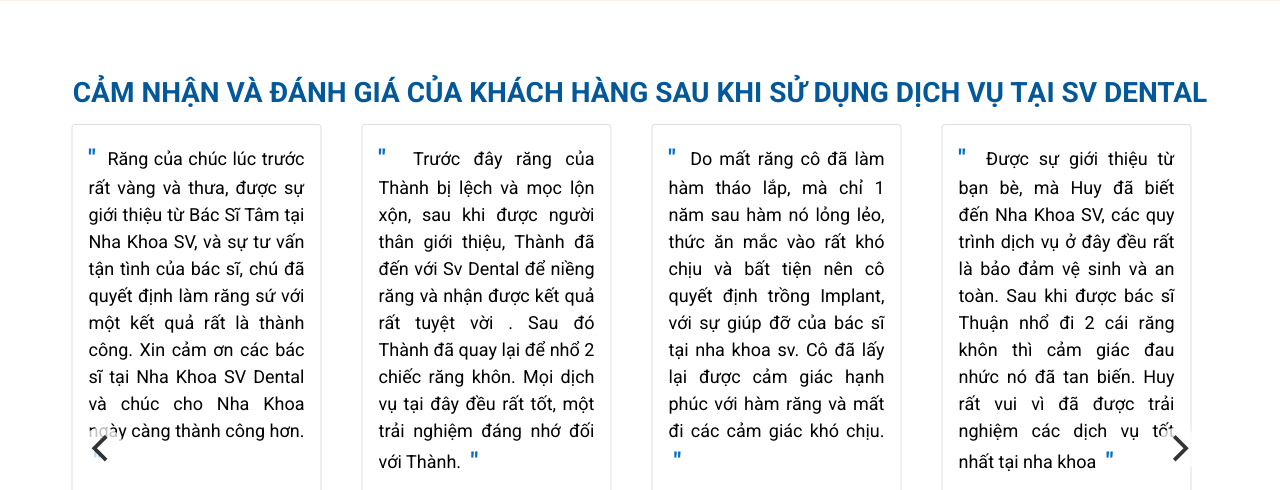
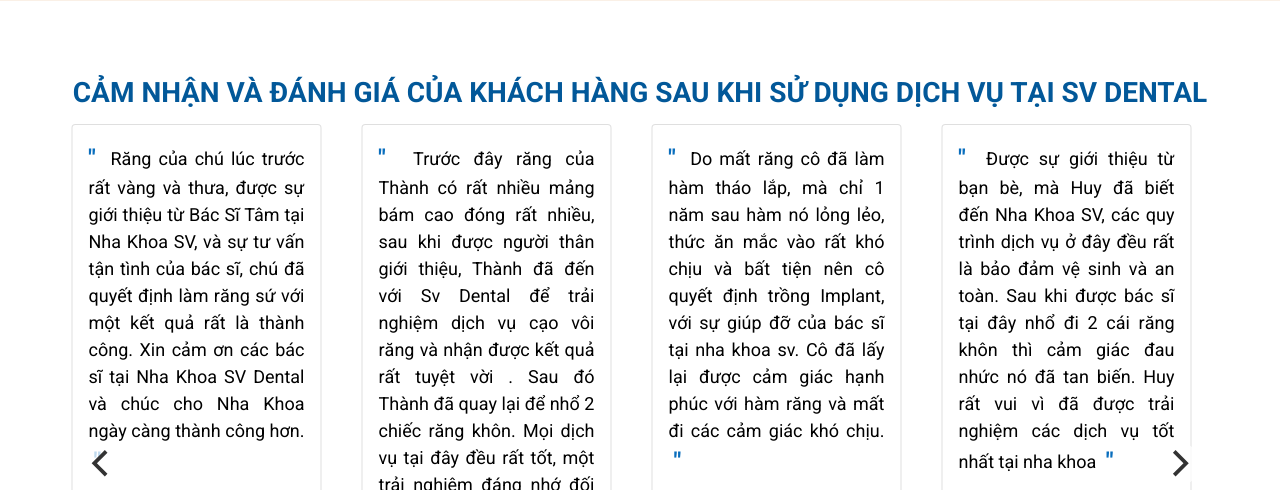
Before and after one commit to TADB0902/sv-dental, a Django app: page / in a window 1280 px wide. Shown: the part 1460-1950 px from the top of the page. Run offline with Django 4.2, Linux system fonts and the light colour scheme; data comes from the database, SQL or seed files in the repository; parts of the project's set-up code (start-up, migrations or seed data) failed here and were passed over; some libraries are stand-ins or nearby versions.

Commit message:
Chi Dung da xong roi

```diff
--- a/djangoProject/settings.py
+++ b/djangoProject/settings.py
@@ -86,8 +86,8 @@
         'ENGINE': 'django.db.backends.mysql',
         'NAME': 'svdental',
         'USER': 'root',
-        #'PASSWORD': '340082298546TadB',
-        'PASSWORD': '0377019134tT@',
+        'PASSWORD': '340082298546TadB',
+        #'PASSWORD': '0377019134tT@',
         'HOST': ''
     }
 }
--- a/templates/base/footer.html
+++ b/templates/base/footer.html
@@ -32,7 +32,7 @@
         </a>
         <a
           target="_blank"
-          href="https://www.facebook.com/SV-Dental-100455209371404"
+          href="https://zalo.me/0933381675"
         >
           <img src="https://img.icons8.com/color/60/000000/zalo.png" />
         </a>
@@ -95,15 +95,15 @@
       <ul class="footer-main--list">
         <li>
           <i class="bi bi-chevron-right"></i>
-          <a href="/post/tong-quan-ve-nha-khoa-sv">Giới Thiệu Nha Khoa SV</a>
+          <a href="/post/tong-quan-ve-sv">Giới Thiệu Nha Khoa SV</a>
         </li>
         <li>
           <i class="bi bi-chevron-right"></i>
-          <a href="/post/trong-rang-implant">Khí Chất SV</a>
+          <a href="/post/khi-chat-sv">Khí Chất SV</a>
         </li>
         <li>
           <i class="bi bi-chevron-right"></i>
-          <a href="/post/boc-rang-su">Cơ Sở Vật Chất</a>
+          <a href="/post/co-so-vat-chat-va-trang-thiet-bi">Cơ Sở Vật Chất</a>
         </li>
         <li>
           <i class="bi bi-chevron-right"></i>
@@ -113,7 +113,7 @@
           <i class="bi bi-chevron-right"></i>
           <a href="/post/bang-gia-bao-hanh">Bảng Giá Ưu Đãi</a>
         </li>
-        <li><i class="bi bi-chevron-right"></i><a href="#">Khách Hàng</a></li>
+        <li><i class="bi bi-chevron-right"></i><a href="/post/khach-hang">Khách Hàng</a></li>
         <li>
           <i class="bi bi-chevron-right"></i><a href="/lien-he">Liên Hệ</a>
         </li>
--- a/templates/base/header.html
+++ b/templates/base/header.html
@@ -66,8 +66,7 @@
             </li>
             <li>
               <i class="bi bi-chevron-right icon-customize"></i><a class="text-decoration-none"
-                href="/post/bang-gia-bao-hanh">Bảng giá răng
-                sứ</a>
+                href="/post/bang-gia-bao-hanh">Bảng giá răng sứ</a>
             </li>
           </ul>
         </div>
@@ -117,7 +116,9 @@
           </li>
         </div>
         <div class="header-menu-item">
-          <li>KHÁCH HÀNG</li>
+          <li>
+              <a href="/post/khach-hang">KHÁCH HÀNG</a>
+          </li>
         </div>
         <div class="header-menu-item">
           <li><a href="/lien-he">LIÊN HỆ</a></li>
--- a/templates/customer_reviews.html
+++ b/templates/customer_reviews.html
@@ -12,7 +12,7 @@
         <p class="card-text card-review-text">
           Được sự giới thiệu từ bạn bè, mà Huy đã biết đến Nha Khoa SV, các quy
           trình dịch vụ ở đây đều rất là bảo đảm vệ sinh và an toàn. Sau khi
-          được bác sĩ Thuận nhổ đi 2 cái răng khôn thì cảm giác đau nhức nó đã
+          được bác sĩ tại đây nhổ đi 2 cái răng khôn thì cảm giác đau nhức nó đã
           tan biến. Huy rất vui vì đã được trải nghiệm các dịch vụ tốt nhất tại
           nha khoa
         </p>
@@ -25,7 +25,7 @@
       <div>
         <p class="card-review--name">ICD Huy Phạm - Rapper</p>
         <p class="card-review--name card-review--sick">
-          Tẩy trắng - Cạo vôi răng - Nhổ răng hhôn
+          Tẩy trắng - Cạo vôi răng - Nhổ răng khôn
         </p>
       </div>
     </div>
@@ -46,14 +46,14 @@
       <div>
         <p class="card-review--name">Bùi Lan Hương - Ca Sĩ</p>
         <p class="card-review--name card-review--sick">
-          Khay Duy Trì - Niềng Răng Trong Suốt
+          Cạo Vôi Răng - Niềng Răng Trong Suốt
         </p>
       </div>
     </div>
     <div class="card card-review">
       <div class="card-body">
         <p class="card-text card-review-text">
-          Răng của chúc lúc trước rất vàng và thưa, được sự giới thiệu từ Bác Sĩ
+          Răng của chú lúc trước rất vàng và thưa, được sự giới thiệu từ Bác Sĩ
           Tâm tại Nha Khoa SV, và sự tư vấn tận tình của bác sĩ, chú đã quyết
           định làm răng sứ với một kết quả rất là thành công. Xin cảm ơn các bác
           sĩ tại Nha Khoa SV Dental và chúc cho Nha Khoa ngày càng thành công
@@ -75,8 +75,8 @@
     <div class="card card-review">
       <div class="card-body">
         <p class="card-text card-review-text">
-          Trước đây răng của Thành bị lệch và mọc lộn xộn, sau khi được người
-          thân giới thiệu, Thành đã đến với Sv Dental để niềng răng và nhận được
+          Trước đây răng của Thành có rất nhiều mảng bám cao đóng rất nhiều, sau khi được người
+          thân giới thiệu, Thành đã đến với Sv Dental để trải nghiệm dịch vụ cạo vôi răng và nhận được
           kết quả rất tuyệt vời . Sau đó Thành đã quay lại để nhổ 2 chiếc răng
           khôn. Mọi dịch vụ tại đây đều rất tốt, một trải nghiệm đáng nhớ đối
           với Thành.
@@ -90,7 +90,7 @@
       <div>
         <p class="card-review--name">Lý Cơ Thành - KOL, Travel Blogger</p>
         <p class="card-review--name card-review--sick">
-          Niềng Răng - Nhổ Răng Khôn
+          Cạo Vôi Răng - Nhổ Răng Khôn
         </p>
       </div>
     </div>
@@ -111,7 +111,7 @@
       <div>
         <p class="card-review--name">Lê Thị Mai - Giáo Viên Về Hưu</p>
         <p class="card-review--name card-review--sick">
-          Trồng răng Implant - Cạo vôi răng
+          Trồng răng Implant - Thẩm mỹ răng sứ
         </p>
       </div>
     </div>
```
Also changed, not shown: static/image/bangiaa.png (added), static/image/boc_rang_su_la_nhu_the_nao.jpg (added), static/image/cvrrrpost.jpg (added), static/image/implant_toan_ham.webp (added), static/image/kh.jpg (added), static/image/nhora.jpg (added), static/image/niengrangthammy.jpg (added), static/image/tqsv.png (added), static/image/tramrang.png (added), static/image/trong_rang_implant_la_gi.jpg (added), static/image/veneer.jpg (added), 2 other files.
